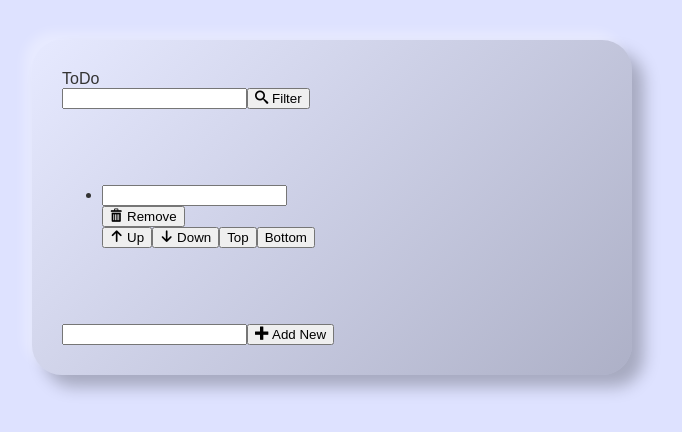
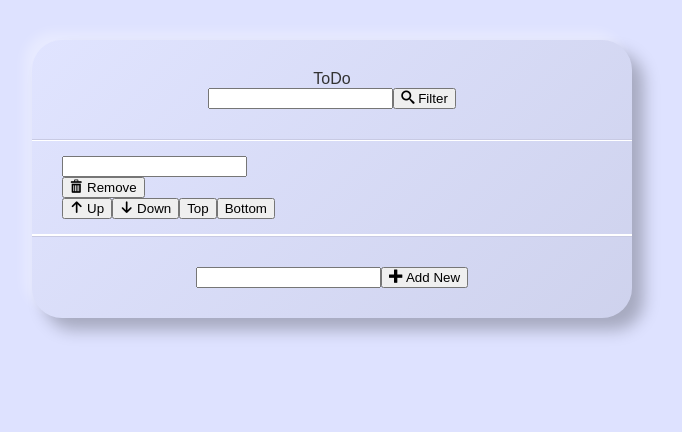
Before and after one commit to kenhoff/todo, a React app: page / in a window 1280 px wide. Shown: the whole page, without its empty margins (308-990 px from the left). Built offline with nearby package versions, Linux system fonts and the light colour scheme; a web font is replaced by a local one.

Commit message:
more style tweaks

```diff
--- a/src/ToDoApp/ToDoApp.css
+++ b/src/ToDoApp/ToDoApp.css
@@ -4,7 +4,7 @@
 	margin: 0 auto;
 	min-width: 250px;
 	max-width: 600px;
-	background: linear-gradient(-45deg, rgba(0,0,0,0.22), rgba(255,255,255,0.25));
+	background: linear-gradient(-45deg, rgba(0,0,0,0.07), rgba(255,255,255,0.07));
 	box-shadow: 12px 12px 16px 0 rgba(0, 0, 0, 0.25),
 	-8px -8px 12px 0 rgba(255, 255, 255, 0.3);
 	border-radius: 30px;
@@ -13,15 +13,31 @@
 header {
 	flex: 0 0 auto;
 	padding: 30px;
+	border-bottom: 1px solid #C8CAE3;
+	text-align: center;
 }
 
 main {
 	flex: 1 1 auto;
 	overflow: auto;
-	padding: 30px;
+	border-top: 1px solid white;
+	border-bottom: 1px solid white;
 }
 
 footer {
 	flex: 0 0 auto;
 	padding: 30px;
+	border-top: 1px solid #C8CAE3;
+	text-align: center;
 }
+
+#ListItems {
+	list-style-type: none;
+	margin: 0;
+	padding: 0;
+}
+
+#ListItems li {
+	padding: 15px 30px;
+	border-bottom: 1px solid #fff;
+}
```
